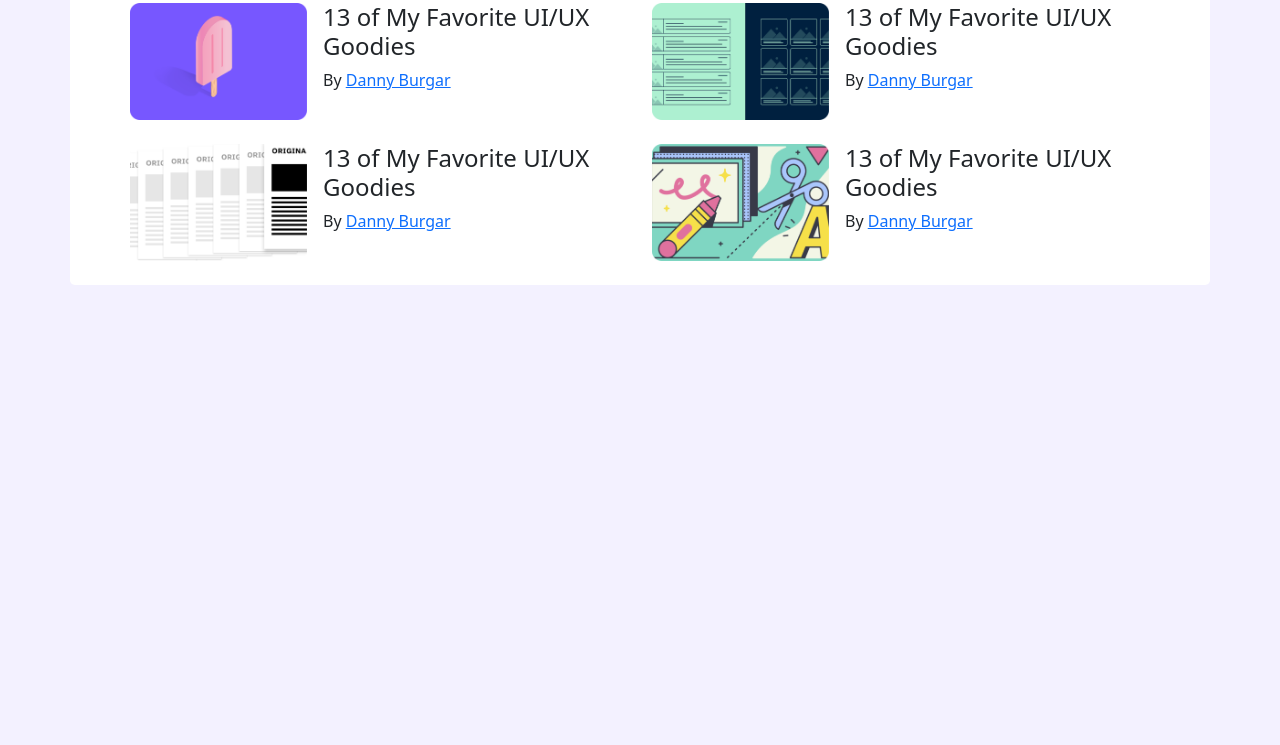
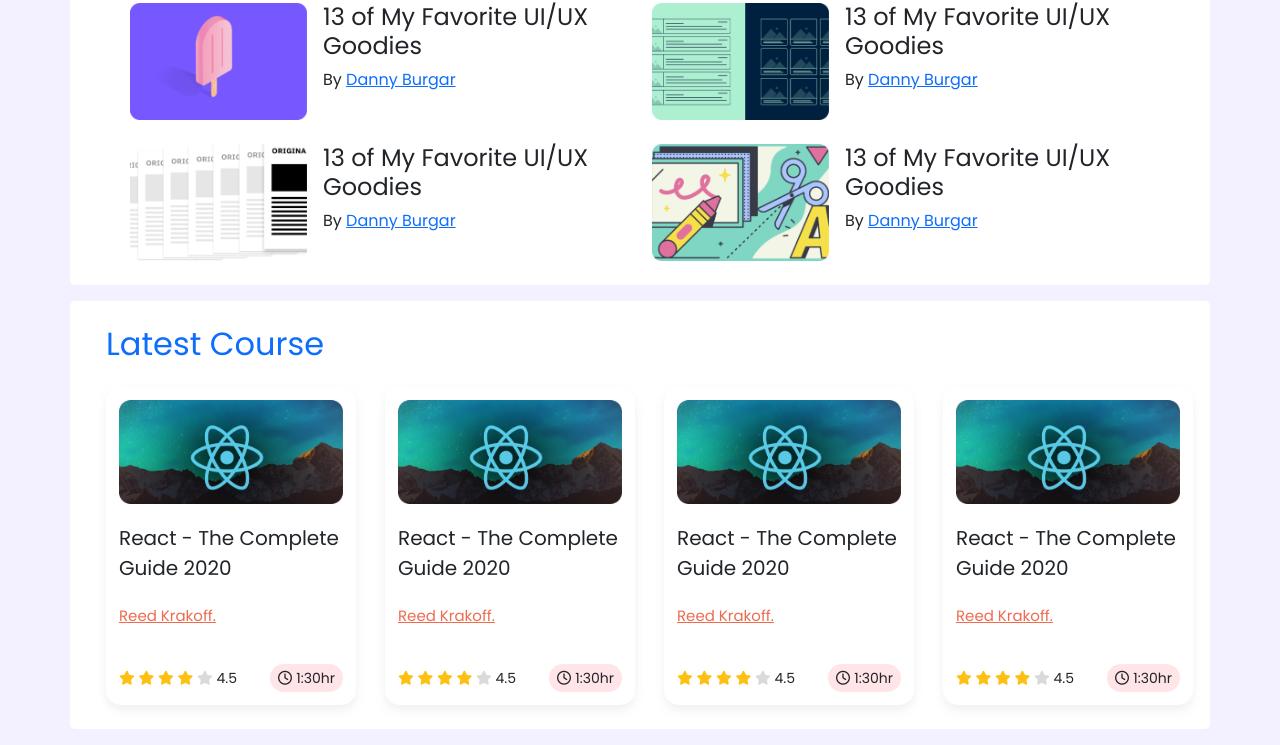
Before and after one commit to mdibuhossain/leaderboard-bootstrap, a plain HTML site: page index.html in a window 1280 px wide. Shown: the part 499-1244 px from the top of the page. Before the commit the page ends 800 px from the top, so only its background shows below. Drawn offline with Linux system fonts and the light colour scheme.

Commit message:
complete

```diff
--- /dev/null
+++ b/css/style.css
@@ -0,0 +1,54 @@
+@import url('https://fonts.googleapis.com/css2?family=Poppins&display=swap');
+
+body{
+    font-family: 'Poppins', sans-serif;
+}
+
+/*-------------
+Latest Courses
+---------------*/
+.course{
+    display: flex;
+    flex-direction: column;
+    justify-content: space-between;
+    align-items: center;
+    padding: 13px;
+    width: 250px;
+    border-radius: 15px;
+    box-shadow: 0 5px 10px rgba(211, 211, 211, 0.342);
+}
+.course_banner img{
+    width: 224px;
+}
+.course_info{
+    margin: 19px 0;
+    font-size: 20px;
+}
+.course_info p:nth-child(1){
+    font-weight: 500;
+}
+.course_info p:nth-child(2) a{
+    color: #ED6B4F;
+    font-size: 15px;
+}
+.course_rating{
+    width: 100%;
+    display: flex;
+    justify-content: space-between;
+    align-items: center;
+    flex-direction: row;
+}
+.fa-star{
+    color: #aeaeae75;
+}
+.fa-star.filled{
+    color: #FFC014;
+}
+.rating span, .course_duration span{
+    font-size: 14px;
+}
+.course_duration{
+    padding: 2px 8px;
+    border-radius: 50px;
+    background-color: #FFE4E8;
+}
--- a/index.html
+++ b/index.html
@@ -8,6 +8,7 @@
     <title>Leaderboard Bootstarp</title>
     <script src="https://kit.fontawesome.com/ba8e85819d.js" crossorigin="anonymous"></script>
     <link rel="stylesheet" href="css/bootstrap.min.css">
+    <link rel="stylesheet" href="css/style.css">
 </head>
 
 <body style="background-color: #F3F1FF;">
@@ -116,6 +117,123 @@
             </div>
     </section>
 
+    <section class="container bg-white rounded-3 mb-3">
+        <div class="px-4 py-4">
+            <h2 class="text-primary text-md-start text-center mb-4">Latest Course</h2>
+            <div class="row g-5">
+                <div class="col-md-6 col-lg-3 col-12">
+                    <div class="course">
+                        <div class="course_banner">
+                            <img src="images/Mask Group-3.png">
+                        </div>
+                        <div class="course_info">
+                            <p>React - The Complete Guide 2020</p>
+                            <p><a href="">Reed Krakoff.</a></p>
+                        </div>
+                        <div class="course_rating">
+                            <div class="rating">
+                                <span>
+                                    <i class="fas fa-star filled"></i>
+                                    <i class="fas fa-star filled"></i>
+                                    <i class="fas fa-star filled"></i>
+                                    <i class="fas fa-star filled"></i>
+                                    <i class="fas fa-star"></i>
+                                </span>
+                                <span>4.5</span>
+                            </div>
+                            <div class="course_duration">
+                                <span><i class="far fa-clock"></i></span>
+                                <span>1:30hr</span>
+                            </div>
+                        </div>
+                    </div>
+                </div>
+                <div class="col-md-6 col-lg-3 col-12">
+                    <div class="course">
+                        <div class="course_banner">
+                            <img src="images/Mask Group-3.png">
+                        </div>
+                        <div class="course_info">
+                            <p>React - The Complete Guide 2020</p>
+                            <p><a href="">Reed Krakoff.</a></p>
+                        </div>
+                        <div class="course_rating">
+                            <div class="rating">
+                                <span>
+                                    <i class="fas fa-star filled"></i>
+                                    <i class="fas fa-star filled"></i>
+                                    <i class="fas fa-star filled"></i>
+                                    <i class="fas fa-star filled"></i>
+                                    <i class="fas fa-star"></i>
+                                </span>
+                                <span>4.5</span>
+                            </div>
+                            <div class="course_duration">
+                                <span><i class="far fa-clock"></i></span>
+                                <span>1:30hr</span>
+                            </div>
+                        </div>
+                    </div>
+                </div>
+                <div class="col-md-6 col-lg-3 col-12">
+                    <div class="course">
+                        <div class="course_banner">
+                            <img src="images/Mask Group-3.png">
+                        </div>
+                        <div class="course_info">
+                            <p>React - The Complete Guide 2020</p>
+                            <p><a href="">Reed Krakoff.</a></p>
+                        </div>
+                        <div class="course_rating">
+                            <div class="rating">
+                                <span>
+                                    <i class="fas fa-star filled"></i>
+                                    <i class="fas fa-star filled"></i>
+                                    <i class="fas fa-star filled"></i>
+                                    <i class="fas fa-star filled"></i>
+                                    <i class="fas fa-star"></i>
+                                </span>
+                                <span>4.5</span>
+                            </div>
+                            <div class="course_duration">
+                                <span><i class="far fa-clock"></i></span>
+                                <span>1:30hr</span>
+                            </div>
+                        </div>
+                    </div>
+                </div>
+                <div class="col-md-6 col-lg-3 col-12">
+                    <div class="course">
+                        <div class="course_banner">
+                            <img src="images/Mask Group-3.png">
+                        </div>
+                        <div class="course_info">
+                            <p>React - The Complete Guide 2020</p>
+                            <p><a href="">Reed Krakoff.</a></p>
+                        </div>
+                        <div class="course_rating">
+                            <div class="rating">
+                                <span>
+                                    <i class="fas fa-star filled"></i>
+                                    <i class="fas fa-star filled"></i>
+                                    <i class="fas fa-star filled"></i>
+                                    <i class="fas fa-star filled"></i>
+                                    <i class="fas fa-star"></i>
+                                </span>
+                                <span>4.5</span>
+                            </div>
+                            <div class="course_duration">
+                                <span><i class="far fa-clock"></i></span>
+                                <span>1:30hr</span>
+                            </div>
+                        </div>
+                    </div>
+                </div>
+            </div>
+        </div>
+    </section>
+
+
     <script src="js/bootstrap.bundle.min.js"></script>
 </body>
 
```
